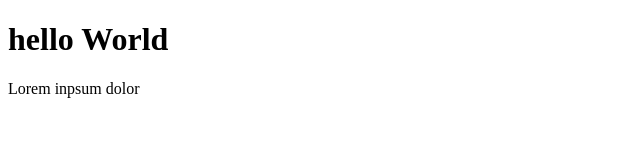
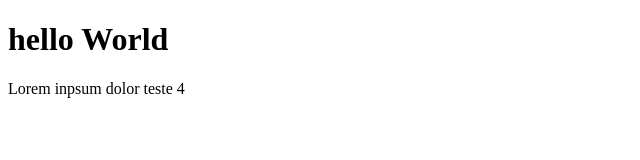
Before and after one commit to hamiltonandrejr/projeto-1, a plain HTML site: page index.html in a window 1280 px wide. Shown: the full height of the page, 0-640 px from the left. Drawn offline with Linux system fonts and the light colour scheme.

Commit message:
Adicion testo no body

```diff
--- a/index.html
+++ b/index.html
@@ -8,6 +8,6 @@
 </head>
 <body>
     <h1>hello World</h1>
-    <p>Lorem inpsum dolor</p>
+    <p>Lorem inpsum dolor teste 4</p>
 </body>
 </html>
```
